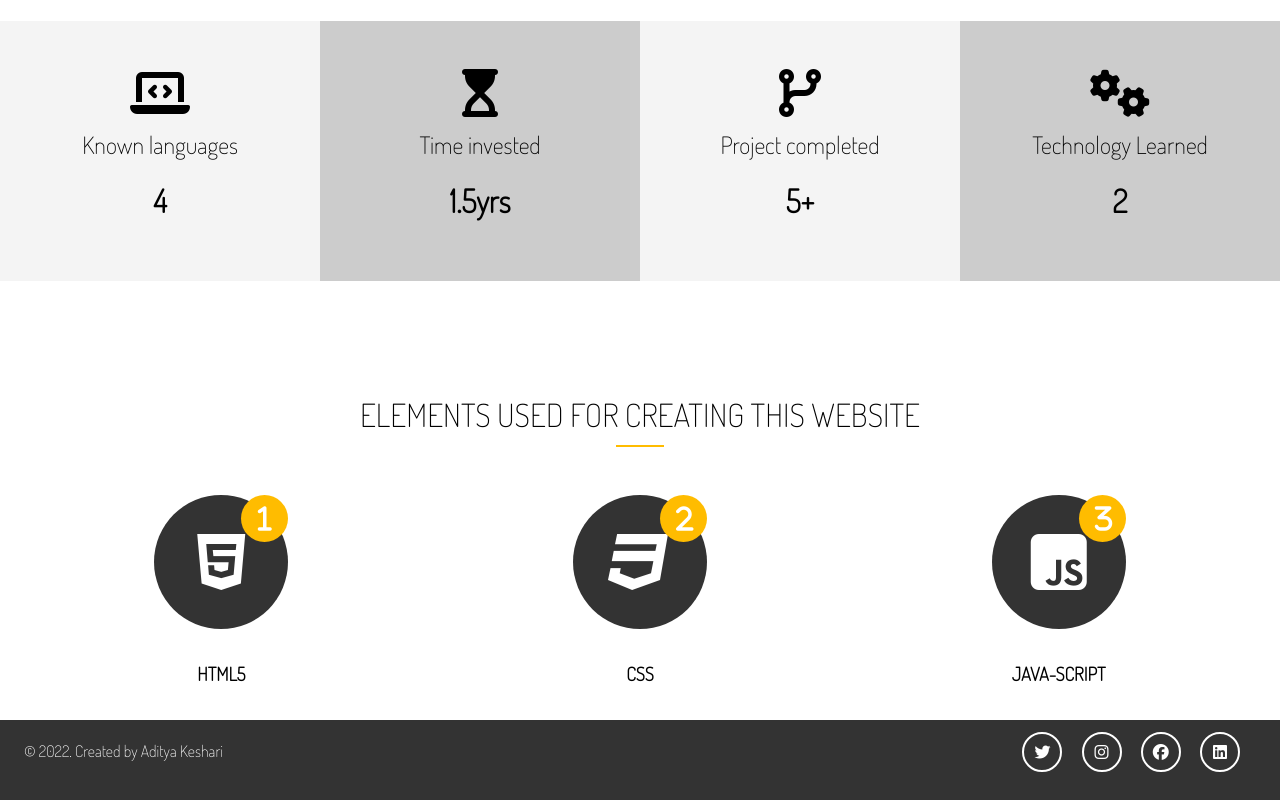
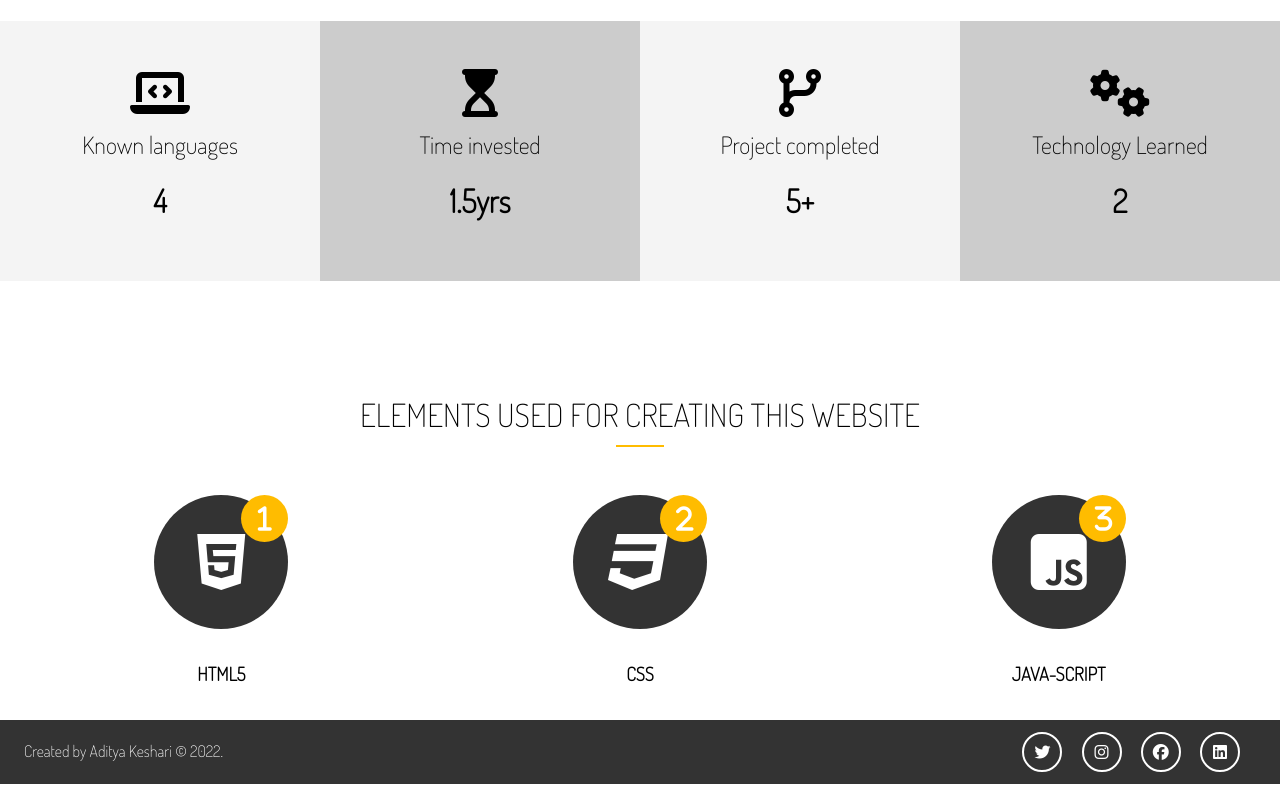
Before and after one commit to lethal-bot/new-portfolio, a plain HTML site: page index.html in a window 1280 px wide. Shown: the part 1203-2003 px from the top of the page. Drawn offline with Linux system fonts and the light colour scheme.

Commit message:
minor changes in footer

```diff
--- a/css/style.css
+++ b/css/style.css
@@ -171,7 +171,8 @@ img{
 #main-footer{
     background: var(--dark-color);
     color: #fff;
-    height: 5rem;
+    height: 4rem;
+    position: sticky;
 }
 #main-footer .footer-content{
     display: flex;
--- a/index.html
+++ b/index.html
@@ -146,7 +146,7 @@
     <!-- footer -->
     <footer id="main-footer">
         <div class="footer-content container">
-            <p>&copy; 2022. Created by Aditya Keshari</p>
+            <p> Created by Aditya Keshari &copy; 2022.</p>
             <div class="social">
                 <a href="https://twitter.com/Aditya55185325" target="_blank" rel="noopener noreferrer"><i class="fab fa-twitter"></i></a>
                 <a href="https://www.instagram.com/lethal_bot/" target="_blank" rel="noopener noreferrer"><i class="fab fa-instagram"></i></a>
```
